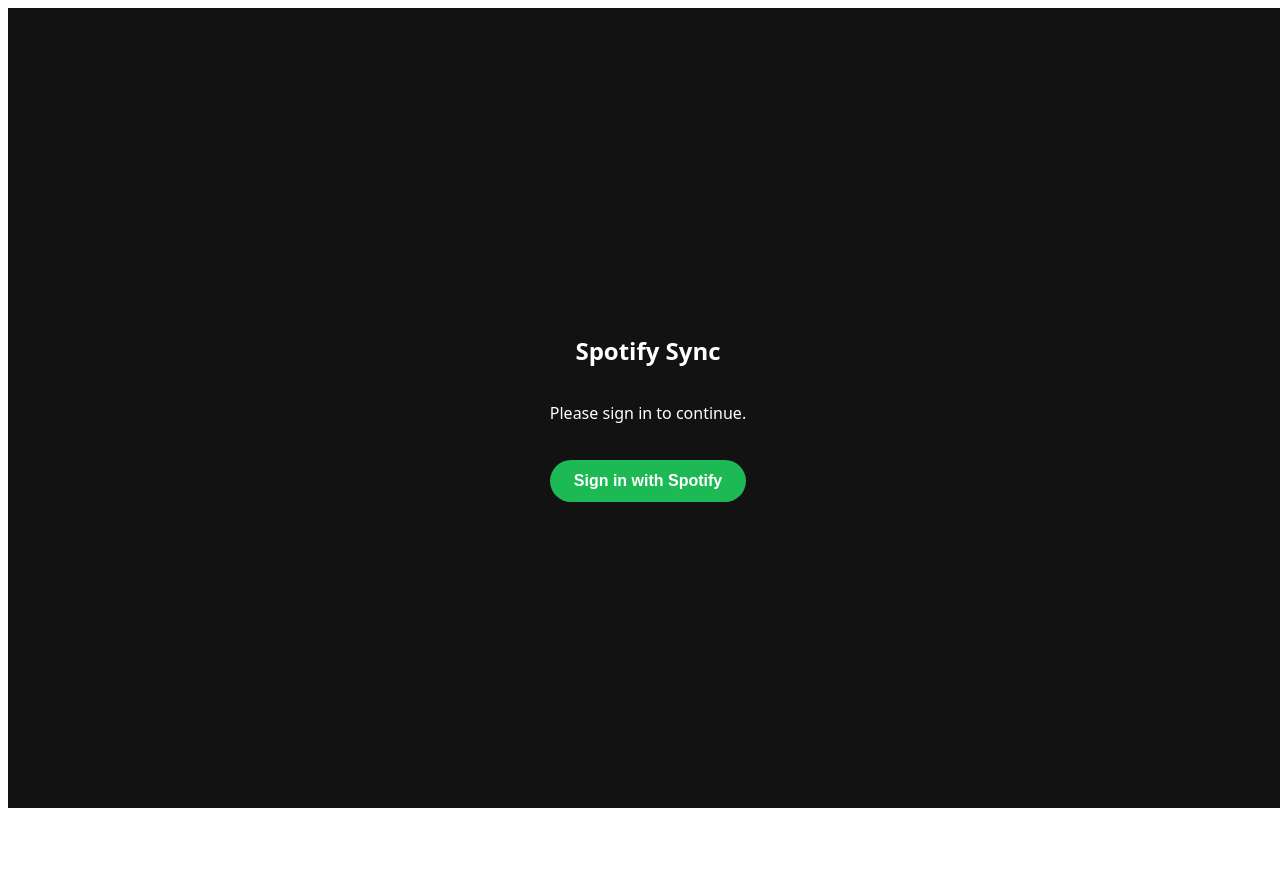
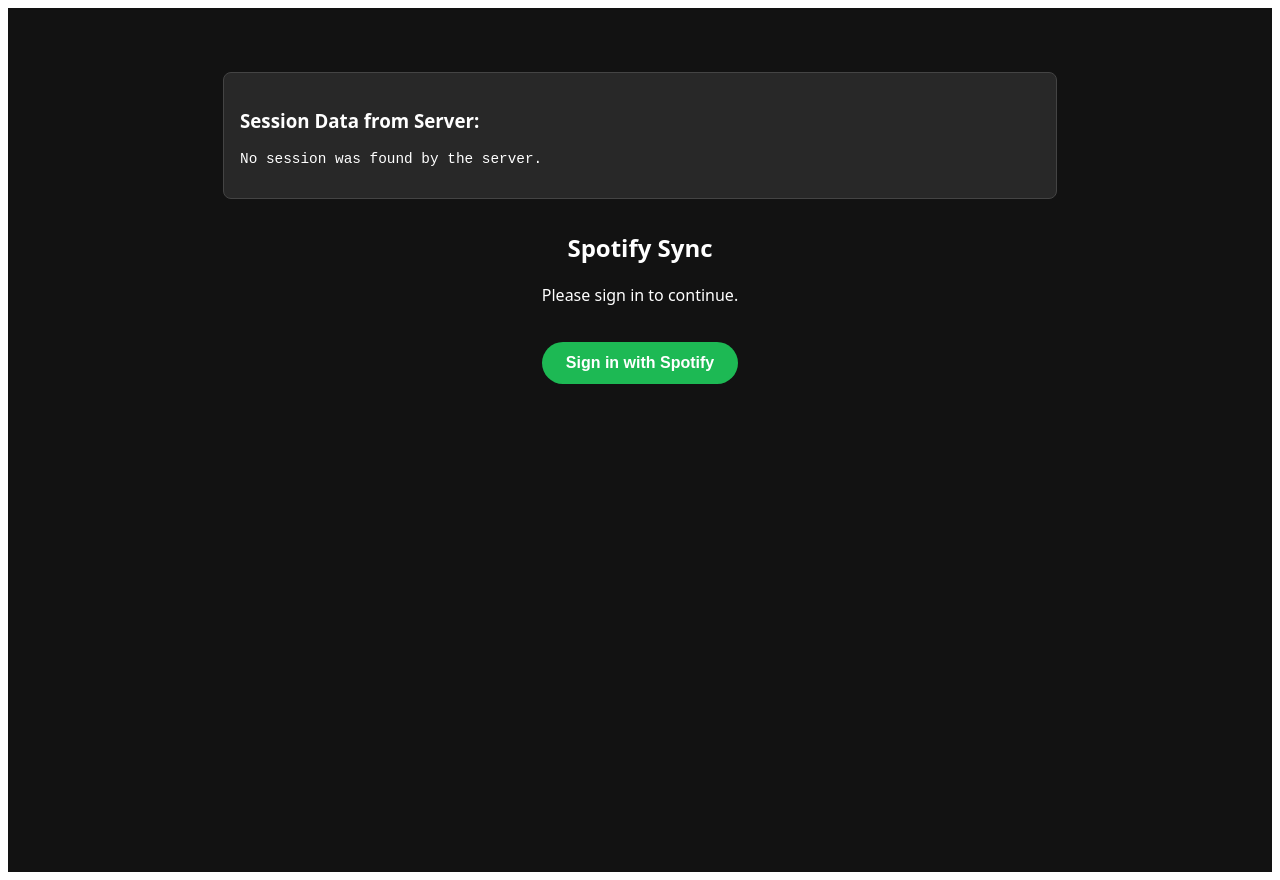
Before and after one commit to mattm10101/spotify-stagetimer-sync, a SvelteKit app: page / in a window 1280 px wide. Before the commit the page ends 816 px from the top, so only its background shows below. Built offline with nearby package versions, Linux system fonts and the light colour scheme; no server answers.

Commit message:
fix: Make OAuth redirectTo URL dynamic

```diff
--- a/src/routes/+page.server.ts
+++ b/src/routes/+page.server.ts
@@ -1,24 +1,17 @@
 import type { PageServerLoad } from './$types';
 
-export const load: PageServerLoad = async ({ locals: { supabase, session } }) => {
-  // If there's no session, return early
+export const load: PageServerLoad = async ({ url, locals: { session } }) => {
   if (!session) {
-    return { session: null, playlists: [] };
+    return {
+      session: null,
+      debugData: 'No session was found by the server.',
+      origin: url.origin // Pass the origin to the page
+    };
   }
 
-  // If there is a session, fetch playlists
-  const response = await fetch('https://api.spotify.com/v1/me/playlists', {
-    headers: {
-      Authorization: `Bearer ${session.provider_token}`,
-    },
-  });
-
-  if (!response.ok) {
-    console.error('Failed to fetch playlists');
-    return { session, playlists: [] }; // Return empty playlists on failure
-  }
-
-  const playlistData = await response.json();
-
-  return { session, playlists: playlistData.items || [] };
+  return {
+    session,
+    debugData: JSON.stringify(session, null, 2),
+    origin: url.origin // Pass the origin to the page
+  };
 };
--- a/src/routes/+page.svelte
+++ b/src/routes/+page.svelte
@@ -3,33 +3,37 @@
   import { supabase } from '$lib/supabaseClient';
 
   export let data: PageData;
-  $: ({ session, playlists } = data);
-
-  async function signOut() {
-    await supabase.auth.signOut();
-    session = null;
-    playlists = [];
-  }
+  $: ({ session, debugData, origin } = data);
 </script>
 
 <main class="container">
+  {#if debugData}
+    <div class="debug-box">
+      <h3>Session Data from Server:</h3>
+      <pre>{debugData}</pre>
+    </div>
+  {/if}
+
   {#if session}
-    <div class="profile-section">
-      <img
-        src={session.user.user_metadata?.avatar_url || session.user.user_metadata?.picture}
-        alt="User Avatar"
-        class="avatar"
-      />
-      <div class="user-info">
-        <h2>Welcome, {session.user.user_metadata?.name}!</h2>
-        <button on:click={signOut} class="button">Sign Out</button>
-      </div>
+    <div class="user-info">
+      <h2>Welcome, {session.user.user_metadata?.name}!</h2>
+      <p>Login successful. See session data above.</p>
     </div>
-    {:else}
+  {:else}
     <div class="user-info">
       <h2>Spotify Sync</h2>
       <p>Please sign in to continue.</p>
-      <button on:click={async () => await supabase.auth.signInWithOAuth({provider: 'spotify', options: {scopes: 'user-read-playback-state user-modify-playback-state playlist-read-private'}})} class="button">
+      <button
+        on:click={async () =>
+          await supabase.auth.signInWithOAuth({
+            provider: 'spotify',
+            options: {
+              scopes: 'user-read-playback-state user-modify-playback-state playlist-read-private',
+              redirectTo: `${origin}/auth/callback` // <-- THE FIX IS HERE
+            }
+          })}
+        class="button"
+      >
         Sign in with Spotify
       </button>
     </div>
@@ -38,25 +42,21 @@
 
 <style>
   .container {
-    display: flex; flex-direction: column; align-items: center; justify-content: center;
-    text-align: center; width: 100vw; height: 100vh;
-    padding: 2rem; background-color: #121212;
-    color: white; font-family: system-ui, sans-serif; box-sizing: border-box;
+    padding: 2rem; background-color: #121212; color: white;
+    font-family: system-ui, sans-serif; min-height: 100vh;
   }
-  .avatar {
-    width: 80px; height: 80px; border-radius: 50%; border: 3px solid #1db954;
-  }
-  .user-info {
-    display: flex; flex-direction: column; align-items: center;
-  }
+  .user-info { text-align: center; margin-top: 2rem; }
   .button {
     cursor: pointer; border: none; padding: 12px 24px; margin-top: 20px;
-    border-radius: 50px; background-color: #1db954; color: white; font-weight: bold;
-    text-decoration: none; transition: transform 0.2s; font-size: 1rem;
+    border-radius: 50px; background-color: #1db954; color: white;
+    font-weight: bold; font-size: 1rem;
   }
-  .button:hover { transform: scale(1.05); }
-  .profile-section {
-    display: flex; flex-direction: column; align-items: center;
-    gap: 1rem;
+  .debug-box {
+    background-color: #282828; border: 1px solid #444; padding: 1rem;
+    border-radius: 8px; max-width: 800px; margin: 2rem auto; text-align: left;
+  }
+  pre {
+    white-space: pre-wrap; word-break: break-all;
+    font-family: monospace; font-size: 0.9rem;
   }
 </style>
--- /dev/null
+++ b/src/routes/auth/callback/+server.ts
@@ -0,0 +1,24 @@
+import { redirect } from '@sveltejs/kit';
+import type { RequestHandler } from './$types';
+import type { SupabaseClient } from '@supabase/supabase-js';
+
+// Add this block to define the types for THIS file
+declare global {
+  namespace App {
+    interface Locals {
+      supabase: SupabaseClient;
+    }
+  }
+}
+
+export const GET: RequestHandler = async ({ url, locals: { supabase } }) => {
+  const code = url.searchParams.get('code');
+
+  if (code) {
+    // This function exchanges the code for a session and sets the cookies
+    await supabase.auth.exchangeCodeForSession(code);
+  }
+
+  // Redirect to the home page after the session is set
+  throw redirect(303, '/');
+};
```
